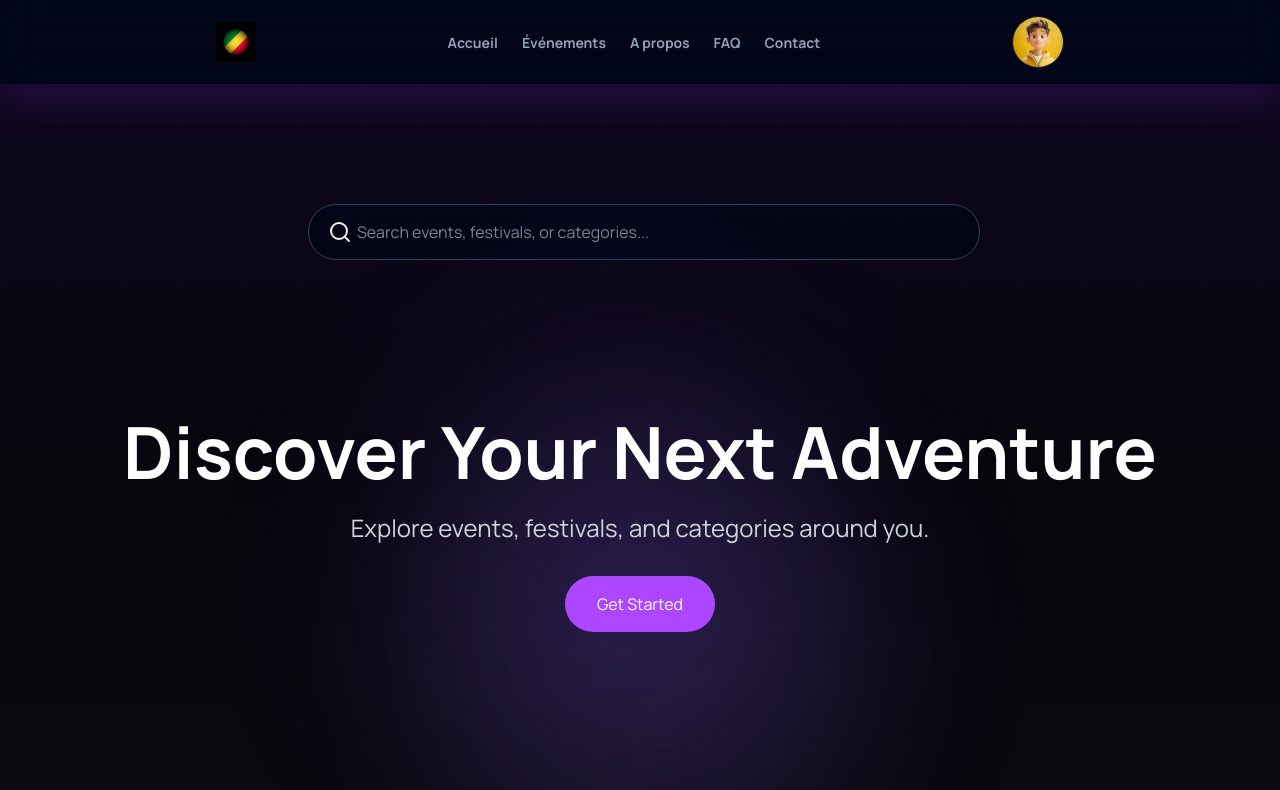
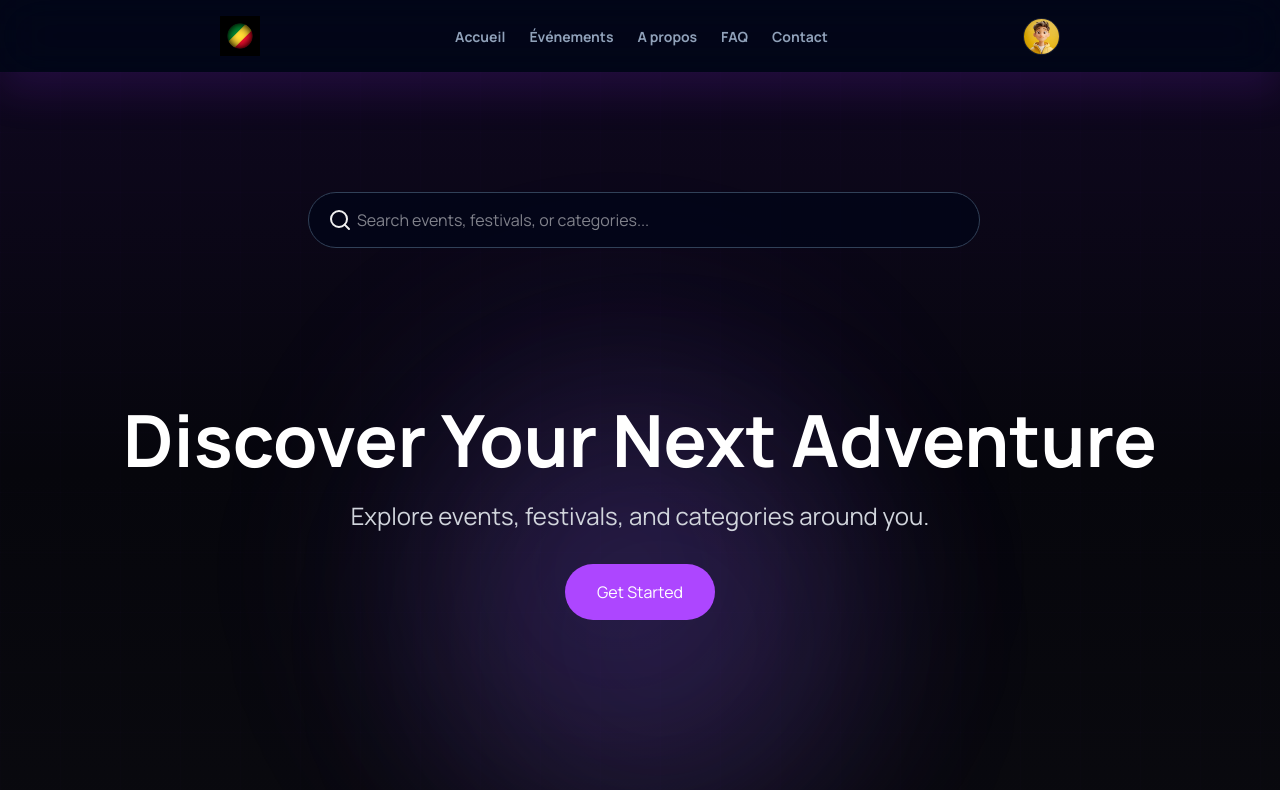
Before and after one commit to Zeno-Solutions/congo-sphere, a Next.js app: page / in a window 1280 px wide. Shown: the top 790 px of the page. Built offline with nearby package versions, Linux system fonts and the light colour scheme.

Commit message:
amelioration de l'avater de navbar

```diff
--- a/components/layout/Navbar.tsx
+++ b/components/layout/Navbar.tsx
@@ -48,8 +48,8 @@ export default function Navbar() {
                 <Image
                   src="/user.jpg"
                   alt="Profil"
-                  width={50}
-                  height={50}
+                  width={35}
+                  height={35}
                   className="rounded-full"
                 />
               </Link>
```
